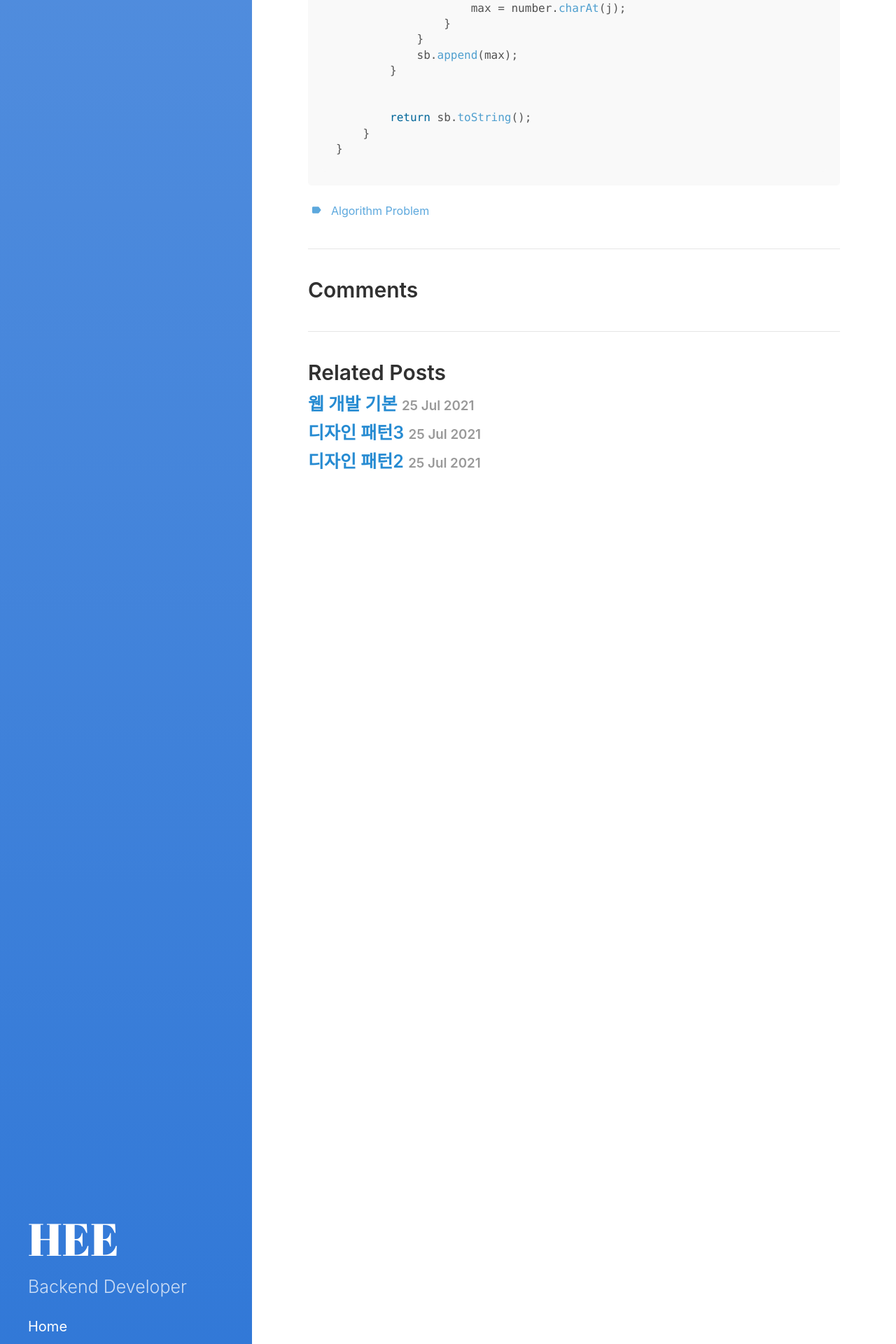
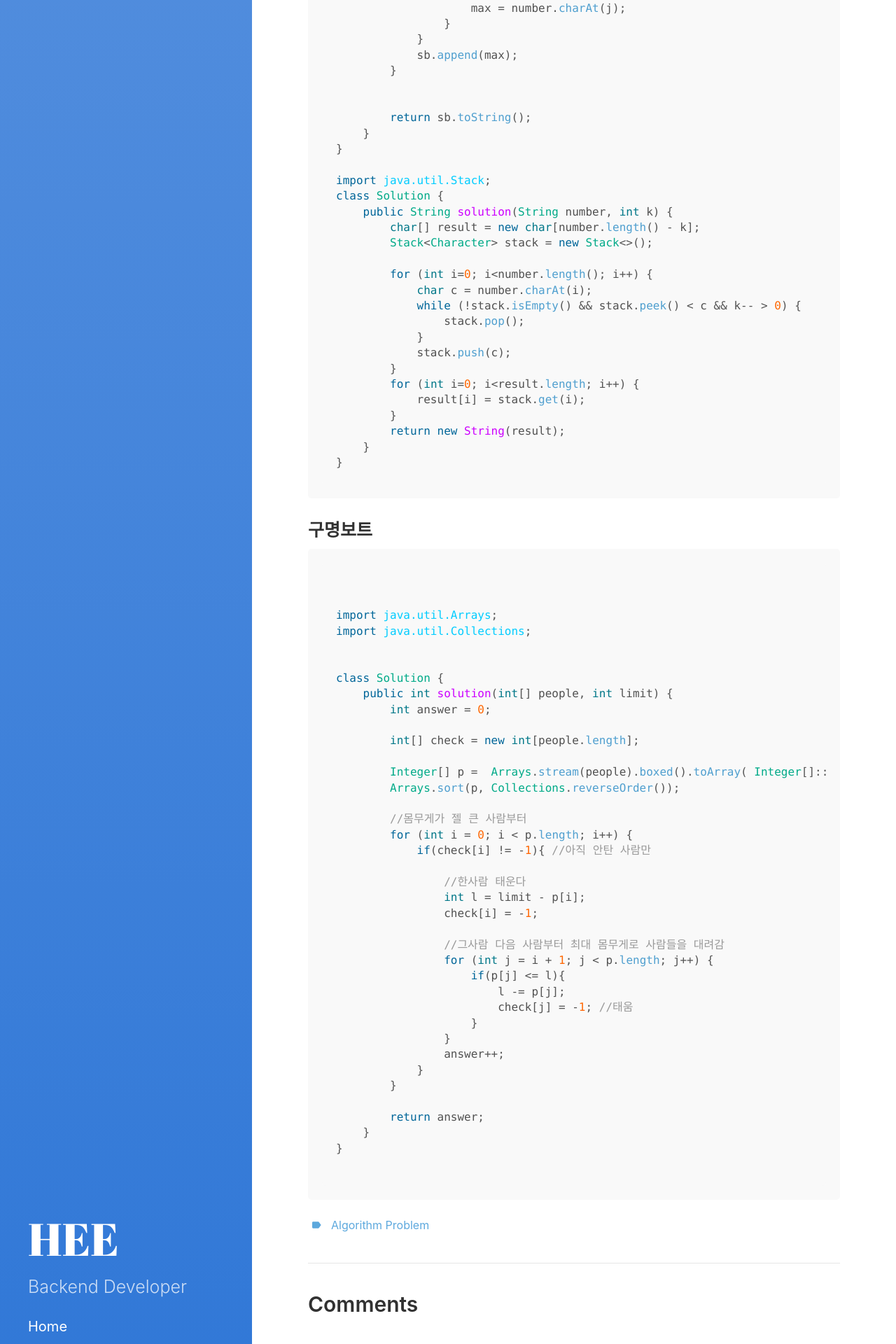
Before and after one commit to HEECHANG7832/HEECHANG7832.github.io, a Jekyll site: the page built from _posts/Algorithm Problem/2021-07-25-Algorithm Problem-탐욕법.md, in a window 1280 px wide. Shown: the part 1631-3551 px from the top of the page at 70% size. Built offline with Jekyll 4.4.1, drawn with Linux system fonts in a browser that asks for light colours.

Commit message:
프로그래머스 구명보트

````diff
--- a/_posts/Algorithm Problem/2021-07-25-Algorithm Problem-탐욕법.md
+++ b/_posts/Algorithm Problem/2021-07-25-Algorithm Problem-탐욕법.md
@@ -80,4 +80,68 @@ class Solution {
         return sb.toString();
     }
 }
+
+import java.util.Stack;
+class Solution {
+    public String solution(String number, int k) {
+        char[] result = new char[number.length() - k];
+        Stack<Character> stack = new Stack<>();
+
+        for (int i=0; i<number.length(); i++) {
+            char c = number.charAt(i);
+            while (!stack.isEmpty() && stack.peek() < c && k-- > 0) {
+                stack.pop();
+            }
+            stack.push(c);
+        }
+        for (int i=0; i<result.length; i++) {
+            result[i] = stack.get(i);
+        }
+        return new String(result);
+    }
+}
 ```
+
+
+### 구명보트
+
+```java
+
+
+import java.util.Arrays;
+import java.util.Collections;
+
+
+class Solution {
+    public int solution(int[] people, int limit) {
+        int answer = 0;
+
+        int[] check = new int[people.length];
+
+        Integer[] p =  Arrays.stream(people).boxed().toArray( Integer[]::new );
+        Arrays.sort(p, Collections.reverseOrder());
+
+        //몸무게가 젤 큰 사람부터
+        for (int i = 0; i < p.length; i++) {
+            if(check[i] != -1){ //아직 안탄 사람만
+
+                //한사람 태운다
+                int l = limit - p[i];
+                check[i] = -1;
+
+                //그사람 다음 사람부터 최대 몸무게로 사람들을 대려감
+                for (int j = i + 1; j < p.length; j++) {
+                    if(p[j] <= l){
+                        l -= p[j];
+                        check[j] = -1; //태움
+                    }
+                }
+                answer++;
+            }
+        }
+
+        return answer;
+    }
+}
+
+```
````
Also changed, not shown: _posts/Algorithm Problem/2021-07-25-Algorithm Problem-요약.md (+8 -0 lines).
